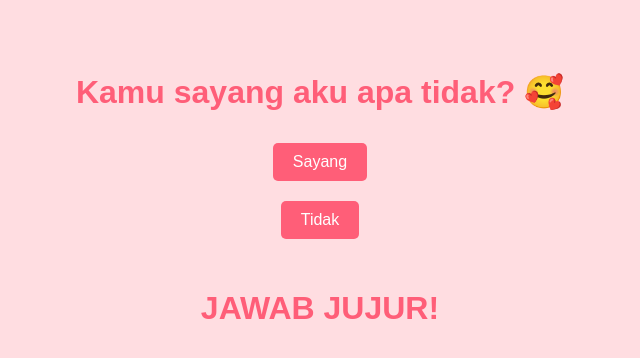
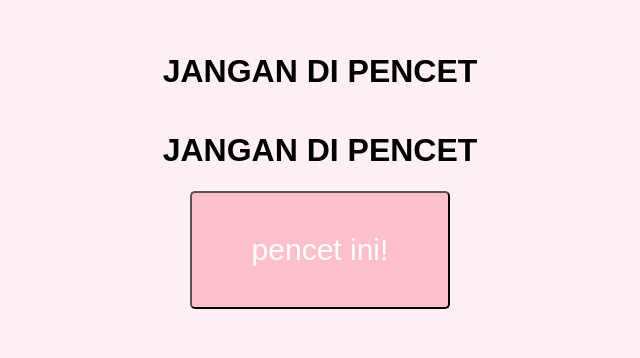
Before and after one commit to rmd122e/Melviani-, a plain HTML site: page index.html in a window 1280 px wide. Shown: the part 200-558 px from the top of the page, without its empty margins (320-960 px from the left). Drawn offline with Linux system fonts and the light colour scheme.

Commit message:
Add files via upload

```diff
--- a/index.html
+++ b/index.html
@@ -1,91 +1,89 @@
 <!DOCTYPE html>
 
-<html><!DOCTYPE html>
-<html lang="id">
+<html>
 <head>
-    <meta charset="UTF-8">
-    <meta name="viewport" content="width=device-width, initial-scale=1.0">
-    <title>webnew</title>
+  <meta http-equiv="CONTENT-TYPE" content="text/html; charset=UTF-8">
+  <link rel="stylesheet" href="styles/style.css"/>
+  <title></title>
+</head>
+<body>
+  <h1>
+   JANGAN DI PENCET<!DOCTYPE html>
+<html>
+<head>
+  <title>selama datang kak melvi</title>
   <style>
     body {
       font-family: Arial, sans-serif;
-            background-color: #ffdde1;
       display: flex;
       flex-direction: column;
-            justify-content: center;
-            align-items: center;
-            height: 100vh;
-            margin: 0;
+      justify-content: center;  /* Atur konten di tengah secara vertikal */
+      align-items: center;      /* Atur konten di tengah secara horizontal */
+      height: 100vh;            /* Tinggi halaman penuh */
+      margin: 0;                /* Hilangkan margin default */
+      background-color: #fff0f5; /* Tambahkan warna latar belakang */
+      text-align: center;       /* Pastikan semua teks rata tengah */
     }
-        h1 {
-            color: #ff5e78;
-            text-align: center;
+
+    button {
+      padding: 40px 60px;
+      background-color: pink;
+      border: yes;
+      color: white;
+      font-size: 30px;
+      border-radius: 5px;
+      cursor: pointer;
     }
-        button {
-            background-color: #ff5e78;
-            color: white;
-            border: none;
-            padding: 10px 20px;
-            margin: 10px;
-            border-radius: 5px;
-            font-size: 16px;
-            cursor: pointer;
-            transition: all 0.3s ease;
+
+    button:hover {
+      background-color: red;
     }
-        button:hover {
-            background-color: #ff416c;
-        }
-        #response {
+
+    #quote {
       margin-top: 20px;
-            text-align: center;
-        }
-        img {
-            max-width: 300px;
-            height: auto;
-            border-radius: 10px;
+      font-size: 40px;
+      color: #333;
+      width: 80%;               /* Batas lebar quote */
+      max-width: 600px;         /* Batas maksimal lebar */
+      word-wrap: break-word;    /* Agar teks panjang terpecah jika perlu */
     }
   </style>
+</head>
+<body>
+  <h1>JANGAN DI PENCET</h1>
+  <button onclick="generateQuote()">pencet ini!</button>
+  <p id="quote"></p>
+
   <script>
-        let clickCount = 0;
+    // Array kosong, tambahkan kata-kata quotes sendiri
+    const quotes = [
+      "HALOOO",
+      "RAIMU ASU",
+      "SENG MOCO KOYOK KIREK",
+      "BY ONE DEK",
+      "DANCOKKKKK",
+      "SHARELOK TAK PARANI"
 
-        function showLoveMessage() {
-            clickCount++;
-            const responseDiv = document.getElementById("response");
+    ];
 
-            if (clickCount === 5) {
-                responseDiv.innerHTML = `
-                    <p>Aku juga sayang kamu! ❤️</p>
-                    <img src="love.png">
-                `;
-            } else if (clickCount < 5) {
-                responseDiv.innerHTML = `<p>Hmmm, yang benerrrr?Klik lagi ya!</p>`;
-            }
+    // Index untuk menampilkan quote secara urut
+    let index = 0;
+
+    function generateQuote() {
+      if (quotes.length === 0) {
+        document.getElementById("quote").innerText = "Belum ada quotes. Tambahkan dulu di array!";
+        return;
       }
 
-        function breakupMessage() {
-            const responseDiv = document.getElementById("response");
-            responseDiv.innerHTML = `
-                <p>Kita putus 😭</p>
-                <img src="1.png">
-            `;
+      // Tampilkan quote berdasarkan index
+      document.getElementById("quote").innerText = quotes[index];
+
+      // Perbarui index (reset jika sudah di akhir array)
+      index = (index + 1) % quotes.length;
     }
   </script>
-</head>
-<body>
-    <h1>Kamu sayang aku apa tidak? 🥰</h1>
-    <button onclick="showLoveMessage()">Sayang</button>
-    <button onclick="breakupMessage()">Tidak</button>
-    <div id="response"></div>
 </body>
 </html>
-<head>
-  <meta http-equiv="CONTENT-TYPE" content="text/html; charset=UTF-8">
-  <link rel="stylesheet" href="styles/style.css"/>
-  <title>JAWAB JUJUR!</title>
-</head>
-<body>
-  <h1>
-    JAWAB JUJUR!
   </h1>
 </body>
 </html>
```
Lines whose indentation alone changed are shown as unchanged.
